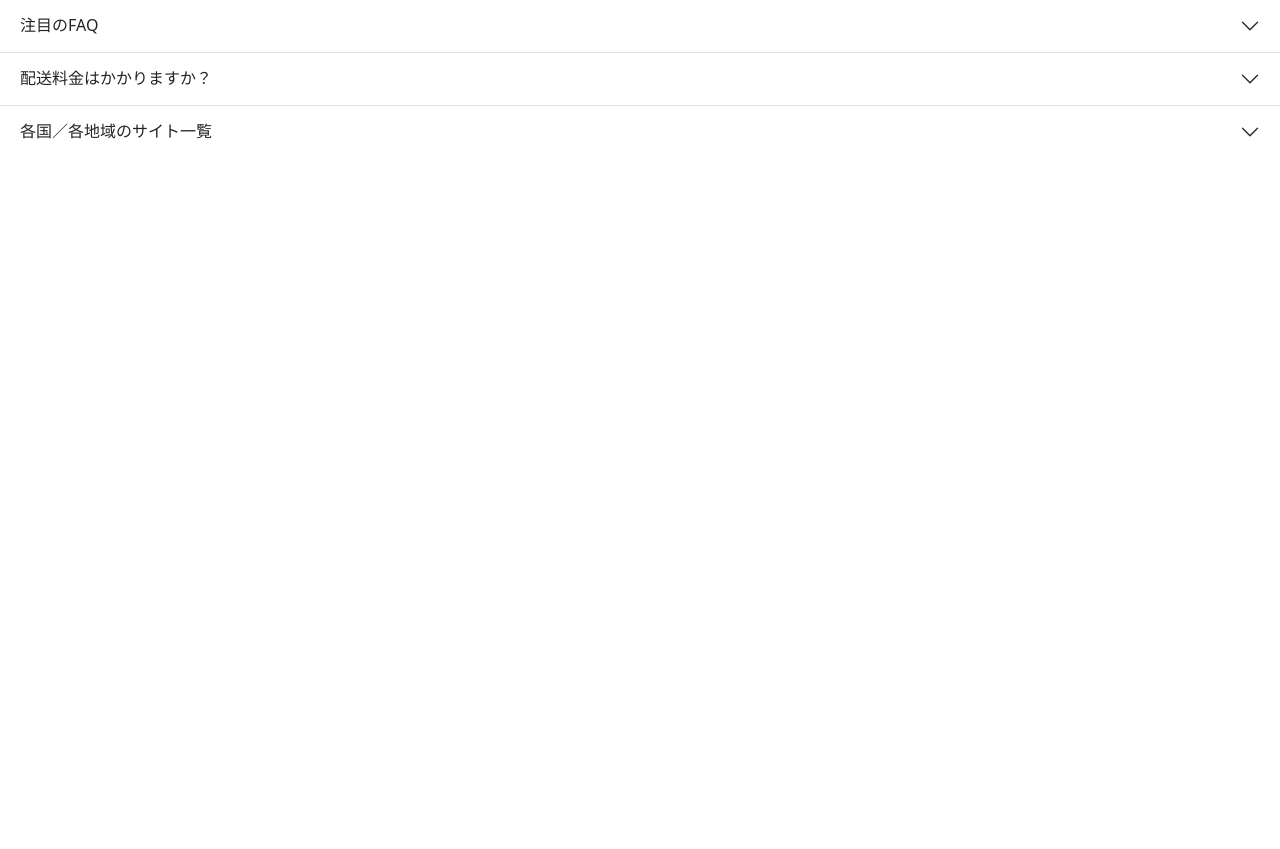
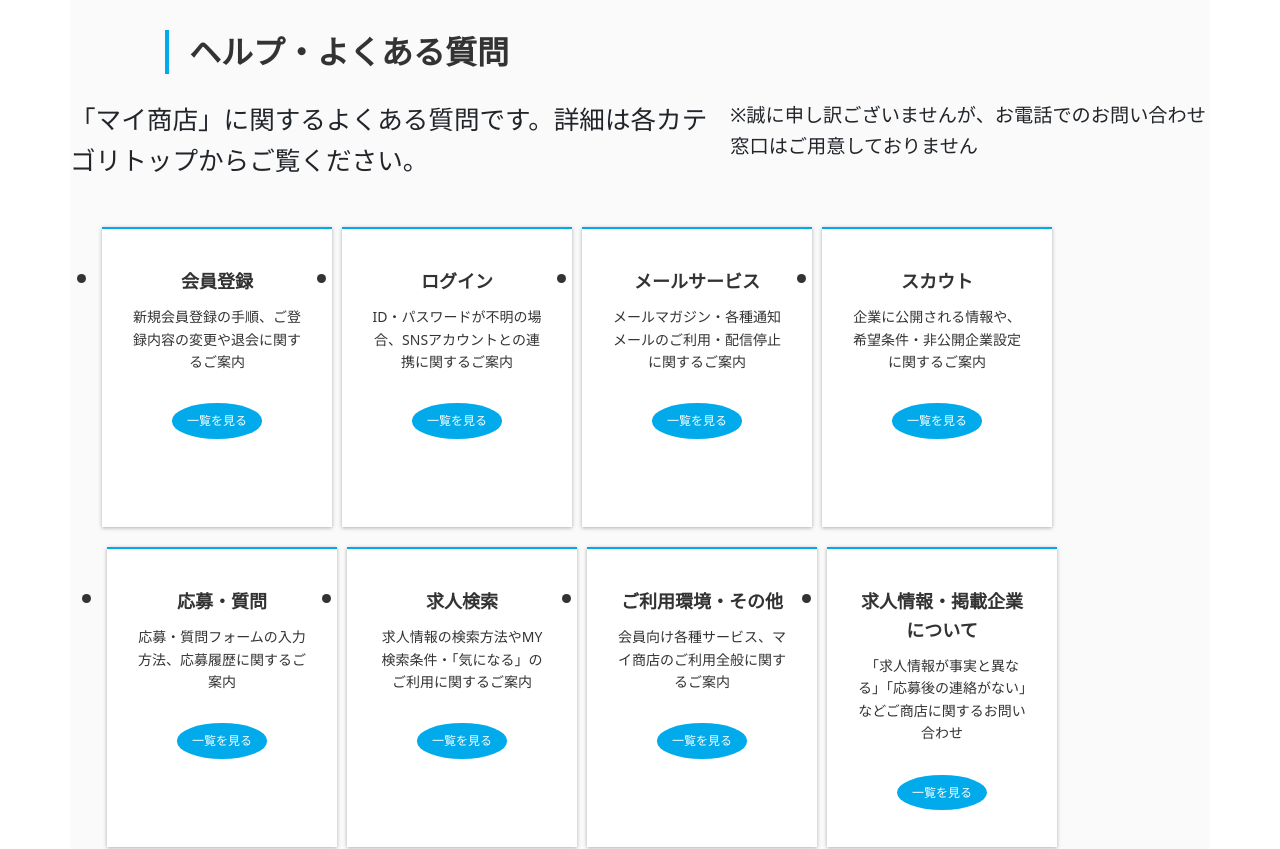
Before and after one commit to cow785785/chainshop, a Vue app: page /question in a window 1280 px wide. Shown: the top 849 px of the page. Before the commit the page ends 800 px from the top, so only its background shows below. Built offline with nearby package versions, Linux system fonts and the light colour scheme.

Commit message:
0525問題集

```diff
--- a/src/views/QuestionView.vue
+++ b/src/views/QuestionView.vue
@@ -2,107 +2,179 @@
 export default {};
 </script>
 <template>
-  <div class="accordion accordion-flush" id="accordionFlushExample">
-    <div class="accordion-item">
-      <h2 class="accordion-header" id="flush-headingOne">
-        <button
-          class="accordion-button collapsed"
-          type="button"
-          data-bs-toggle="collapse"
-          data-bs-target="#flush-collapseOne"
-          aria-expanded="false"
-          aria-controls="flush-collapseOne"
+  <div class="container">
+    <div class="container__inner">
+      <h1 class="headingPage">ヘルプ・よくある質問</h1>
+      <p class="textRead">
+        「マイ商店」に関するよくある質問です。詳細は各カテゴリトップからご覧ください。<br />
+        <span class="catDesc"
+          >※誠に申し訳ございませんが、お電話でのお問い合わせ窓口はご用意しておりません</span
         >
-          注目のFAQ
-        </button>
-      </h2>
-      <div
-        id="flush-collapseOne"
-        class="accordion-collapse collapse"
-        aria-labelledby="flush-headingOne"
-        data-bs-parent="#accordionFlushExample"
-      >
-        <div class="accordion-body">
-          <ul>
-            <li>
-              １、パスワード入力の誤り
-              入力の誤りがないか、今一度ご確認ください。
-              パスワードを忘れた場合、パスワード再設定してください。
-            </li>
-            <li>
-              ２、XXX」のエラー表示
-              短時間に何度もログインを失敗すると表示されるエラーです。
-              ロックされ、ログインできない状態になります。
-              パスワード再設定を行うことでロックが解除されます。
-            </li>
-            <li></li>
-          </ul>
-        </div>
-      </div>
+      </p>
+      <ul class="card-list">
+        <li class="card__mini">
+          <p class="catNm">会員登録</p>
+          <p class="catDesc">
+            新規会員登録の手順、ご登録内容の変更や退会に関するご案内
+          </p>
+          <p class="textRead pd0"><a href="/help/cat/member/">一覧を見る</a></p>
+        </li>
+        <li class="card__mini">
+          <p class="catNm">ログイン</p>
+          <p class="catDesc">
+            ID・パスワードが不明の場合、SNSアカウントとの連携に関するご案内
+          </p>
+          <p class="textRead pd0"><a href="/help/cat/login/">一覧を見る</a></p>
+        </li>
+        <li class="card__mini">
+          <p class="catNm">メールサービス</p>
+          <p class="catDesc">
+            メールマガジン・各種通知メールのご利用・配信停止に関するご案内
+          </p>
+          <p class="textRead pd0"><a href="/help/cat/mail/">一覧を見る</a></p>
+        </li>
+        <li class="card__mini">
+          <p class="catNm">スカウト</p>
+          <p class="catDesc">
+            企業に公開される情報や、希望条件・非公開企業設定に関するご案内
+          </p>
+          <p class="textRead pd0"><a href="/help/cat/scout/">一覧を見る</a></p>
+        </li>
+        <li class="card__mini">
+          <p class="catNm">応募・質問</p>
+          <p class="catDesc">
+            応募・質問フォームの入力方法、応募履歴に関するご案内
+          </p>
+          <p class="textRead pd0"><a href="/help/cat/entry/">一覧を見る</a></p>
+        </li>
+        <li class="card__mini">
+          <p class="catNm">求人検索</p>
+          <p class="catDesc">
+            求人情報の検索方法やMY検索条件・「気になる」のご利用に関するご案内
+          </p>
+          <p class="textRead pd0"><a href="/help/cat/search/">一覧を見る</a></p>
+        </li>
+        <li class="card__mini">
+          <p class="catNm">ご利用環境・その他</p>
+          <p class="catDesc">
+            会員向け各種サービス、マイ商店のご利用全般に関するご案内
+          </p>
+          <p class="textRead pd0">
+            <a href="/help/cat/environment/">一覧を見る</a>
+          </p>
+        </li>
+        <li class="card__mini">
+          <p class="catNm">求人情報・掲載企業について</p>
+          <p class="catDesc">
+            「求人情報が事実と異なる」「応募後の連絡がない」などご商店に関するお問い合わせ
+          </p>
+          <p class="textRead pd0"><a href="/help/cat/post/">一覧を見る</a></p>
+        </li>
+        <li class="card__mini">
+          <p class="catNm">アプリについて</p>
+          <p class="catDesc">マイ商店公式アプリの操作方法に関するご案内</p>
+          <p class="textRead pd0"><a href="/help/cat/app/">一覧を見る</a></p>
+        </li>
+        <li class="card__mini">
+          <p class="catNm">求人情報掲載のお問い合わせ</p>
+          <p class="catDesc">求人情報掲載をご検討中の企業様向けのご案内</p>
+          <p class="textRead pd0">
+            <a href="/publish_inquire/" target="_blank">お問い合わせフォーム</a>
+          </p>
+        </li>
+      </ul>
     </div>
-    <div class="accordion-item">
-      <h2 class="accordion-header" id="flush-headingTwo">
-        <button
-          class="accordion-button collapsed"
-          type="button"
-          data-bs-toggle="collapse"
-          data-bs-target="#flush-collapseTwo"
-          aria-expanded="false"
-          aria-controls="flush-collapseTwo"
-        >
-          配送料金はかかりますか？
-        </button>
-      </h2>
-      <div
-        id="flush-collapseTwo"
-        class="accordion-collapse collapse"
-        aria-labelledby="flush-headingTwo"
-        data-bs-parent="#accordionFlushExample"
-      >
-        <div class="accordion-body">
-          ・2,000 円（税込）以上ご購入
-          　送料無料（一部の離島・山間部地域は、別途配送料金が発生する場合があります。）
-          ・2,000 円（税込）未満ご購入 　宅配便：送料550円（税込）～
-          　メール便：送料270円（税込）～
-          　ビック酒販お取り扱い商品：8,000円（税込）以上ご購入で送料無料
-        </div>
-        <div class="accordion-body">
-          一部、送料無料対象外商品がございます。
-          ▸送料無料対象外商品は商品ごと個別に送料が発生します。
-          ▸ご注文金額合計が2,000円以上の場合も、送料無料の対象外となります。
-          ▸なお、送料無料対象外商品の送料は商品ごとに異なります。詳しくは商品ページをご確認ください。
-          ▸メーカー直送品は、一部別途料金がかかります。
-        </div>
-      </div>
-    </div>
-    <div class="accordion-item">
-      <h2 class="accordion-header" id="flush-headingThree">
-        <button
-          class="accordion-button collapsed"
-          type="button"
-          data-bs-toggle="collapse"
-          data-bs-target="#flush-collapseThree"
-          aria-expanded="false"
-          aria-controls="flush-collapseThree"
-        >
-          各国／各地域のサイト一覧
-        </button>
-      </h2>
-      <div
-        id="flush-collapseThree"
-        class="accordion-collapse collapse"
-        aria-labelledby="flush-headingThree"
-        data-bs-parent="#accordionFlushExample"
-      >
-        <div class="accordion-body">
-          <ul>
-            <li>台湾.com [台湾]</li>
-            <li>台湾 Japan [日本]</li>
-            <li>台湾.de [中国]</li>
-          </ul>
-        </div>
-      </div>
-    </div>
+    <!--- container__inner --->
   </div>
 </template>
-<style lang=""></style>
+
+<style lang="scss" scoped>
+.container {
+  position: relative;
+  min-width: 950px;
+  width: 100%;
+  padding: 30px 0 40px;
+  font-size: 1.6rem;
+  line-height: 1.6;
+  background: #fafafb;
+  overflow: hidden;
+  z-index: 1;
+}
+
+.catDesc {
+  font-size: 1.2rem;
+  margin-bottom: 10px;
+}
+
+.headingPage {
+  max-width: 950px;
+  color: #333;
+  font-weight: 700;
+  word-break: break-all;
+  white-space: normal;
+  word-wrap: break-word;
+  margin: 0 auto 20px;
+  padding: 3px 20px;
+  font-size: 2rem;
+  border-left: 4px solid #00aaeb;
+}
+
+p {
+  display: block;
+  margin-block-start: 1em;
+  margin-block-end: 1em;
+  margin-inline-start: 0px;
+  margin-inline-end: 0px;
+}
+
+li {
+  text-align: -webkit-match-parent;
+}
+
+.card__mini:first-child {
+  margin-left: 0;
+}
+
+.card__mini {
+  width: 230px;
+  height: 300px;
+  margin: 20px 5px 0 5px;
+  padding: 30px 28px 20px;
+  color: #333;
+  background-color: #fff;
+  box-shadow: 0 1px 4px rgba(9, 0, 0, 0.3);
+  border-top: 2px solid #00aaeb;
+  float: left;
+  text-align: center;
+}
+
+.card__mini p {
+  margin: 0;
+}
+
+.card__mini .catNm {
+  font-size: 18px;
+  font-weight: bold;
+  margin-bottom: 10px;
+}
+
+.card__mini .catDesc {
+  font-size: 14px;
+}
+
+.textRead {
+  display: flex;
+  justify-content: center;
+}
+
+.textRead a {
+  display: inline-block;
+  margin-top: 30px;
+  padding: 8px 15px;
+  border-radius: 50%;
+  background-color: #00aaeb;
+  color: #fff;
+  font-size: 12px;
+  text-decoration: none;
+}
+</style>
```
